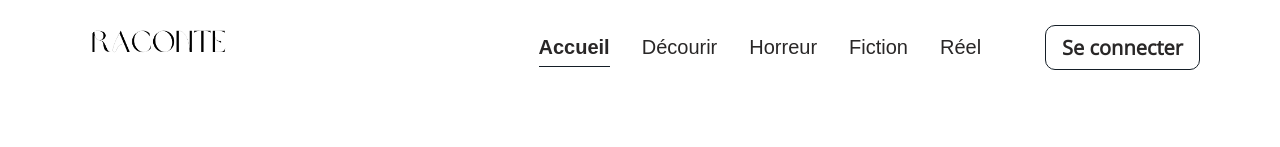
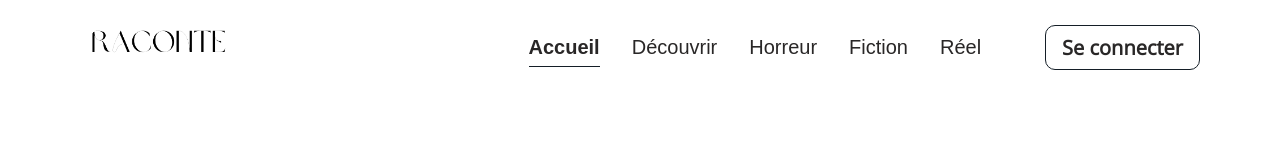
Before and after one commit to Chanesk/raconte_blog, an Angular app: page / in a window 1280 px wide. Shown: the top 147 px of the page. Built offline with nearby package versions, Linux system fonts and the light colour scheme; no server answers; a web font is replaced by a local one.

Commit message:
fix: decouvrir

```diff
--- a/src/app/core/components/header/header.component.html
+++ b/src/app/core/components/header/header.component.html
@@ -17,7 +17,7 @@
         >
       </li>
       <li class="navigation__list__element">
-        <a routerLink="decouvrir" routerLinkActive="active">Décourir</a>
+        <a routerLink="decouvrir" routerLinkActive="active">Découvrir</a>
       </li>
       <li class="navigation__list__element">
         <a routerLink="horreur" routerLinkActive="active">Horreur</a>
```
